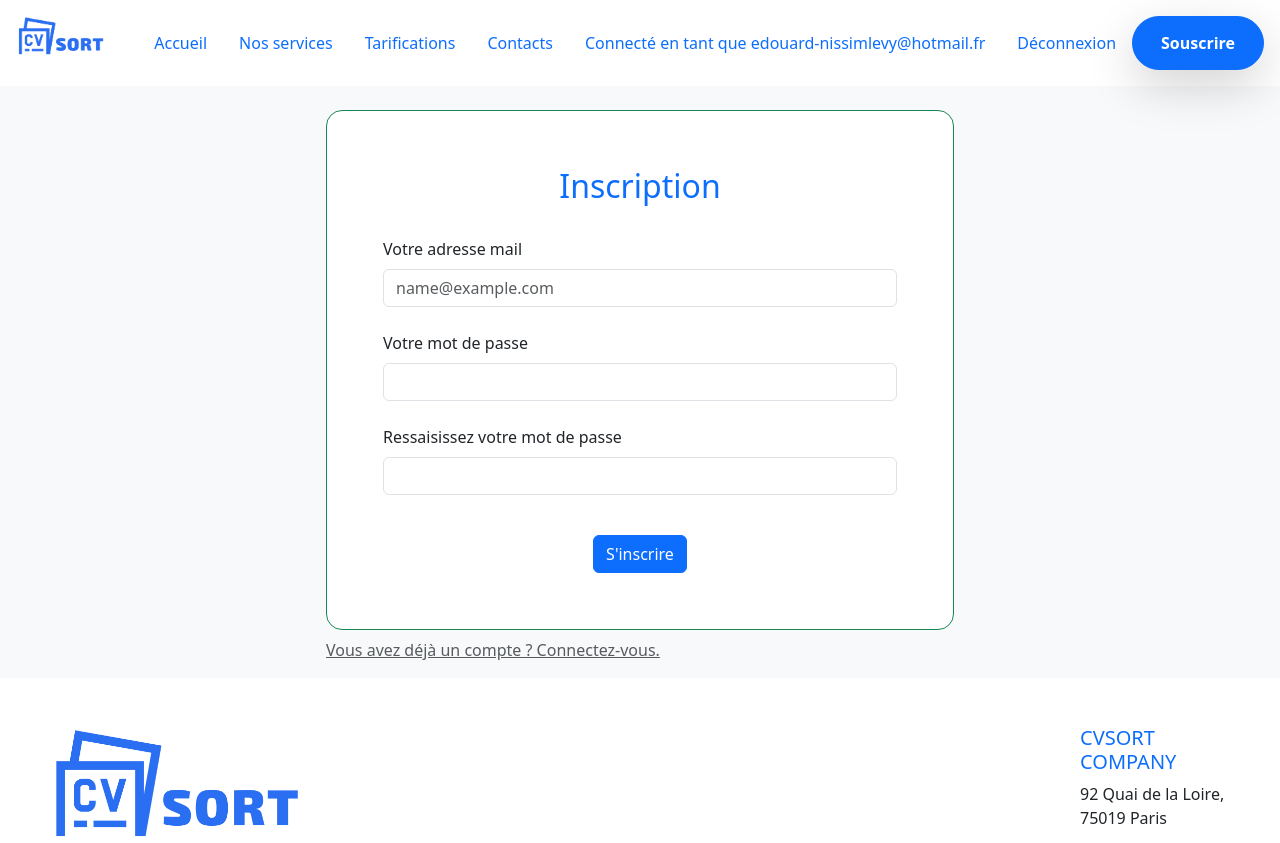
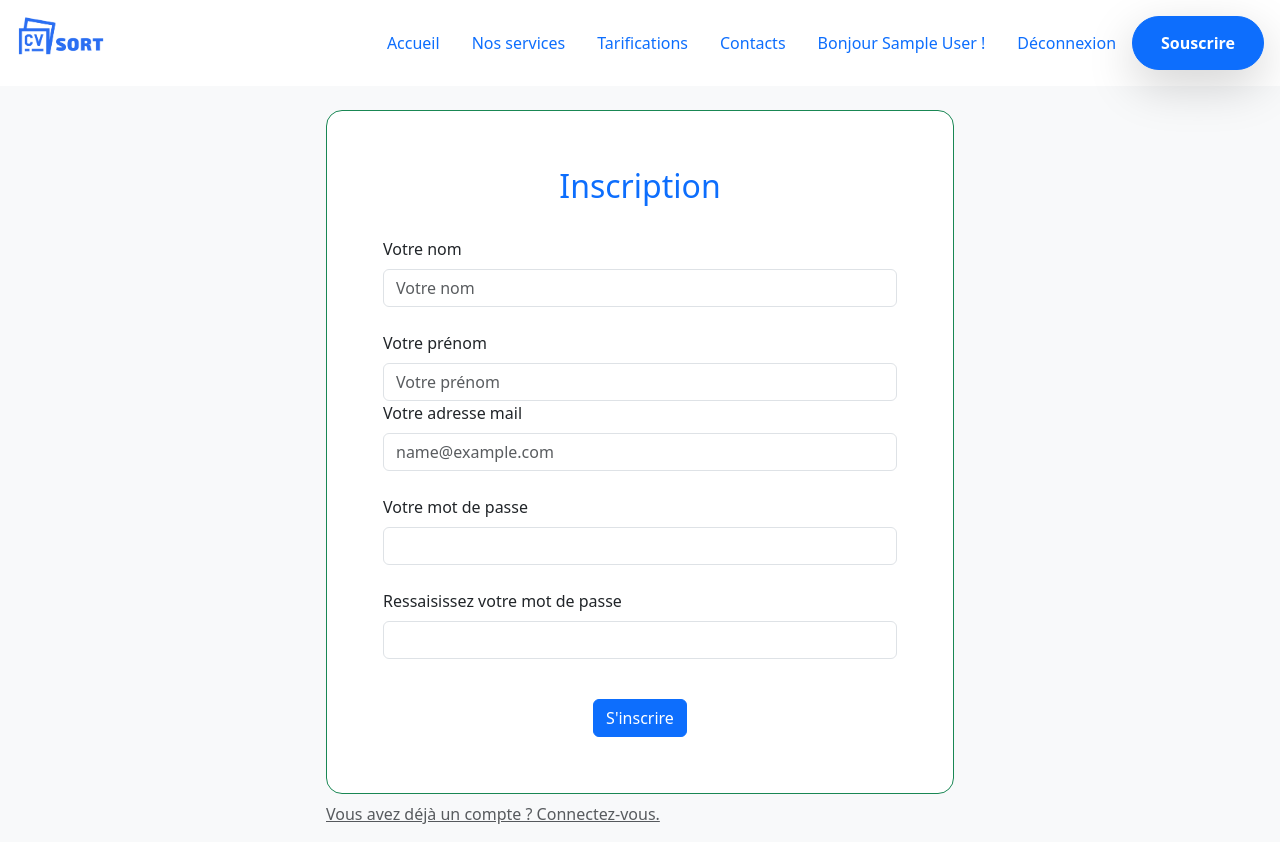
Before and after one commit to noabouskila/CVsort, a PHP site: page /cvSortLivrable/pageInscription.php in a window 1280 px wide. Shown: the top 843 px of the page. Run offline with PHP 8.4, Linux system fonts and the light colour scheme; the visitor is signed in with stand-in values (Sample User, id 1).

Commit message:
arranger bonjour prenom

```diff
--- a/header.php
+++ b/header.php
@@ -26,7 +26,7 @@ $mdp = $_SESSION["mdpcorrespondance"]=true;
         <li class="nav-item"><a href="index.php#tarifications" class="nav-link fw-lg-bolder ">Tarifications</a></li>
         <li class="nav-item"><a href="index.php#contacts" class="nav-link fw-lg-bolder ">Contacts</a></li>
         <?php if (isset($_SESSION['email'])): ?>
-        <li class="nav-item"><a href="#" class="nav-link fw-lg-bolder ">Connecté en tant que <?php echo $_SESSION['email']; ?></a></li>
+        <li class="nav-item"><a href="#" class="nav-link fw-lg-bolder ">Bonjour <?php echo $_SESSION['prenom']?> !</a></li>
         <li class="nav-item"><a href="logout.php" class="nav-link fw-lg-bolder ">Déconnexion</a></li>
         <?php else: ?>
         <li class="nav-item"><a href="pageConnexion.php" class="nav-link fw-lg-bolder ">Se connecter</a></li>
--- a/pageInscription.php
+++ b/pageInscription.php
@@ -38,6 +38,14 @@ body {
                     <h1 class="text-center fs-2 text-primary fw-normal">Inscription</h1>
                     </br>
                     <form method="POST" action="inscription.php">
+
+                        <label for="nom" class="form-label fs-6">Votre nom</label>
+                        <input type="text" class="form-control" id="nom" name="nom" placeholder="Votre nom" required>
+                        </br>
+
+                        <label for="prenom" class="form-label fs-6">Votre prénom</label>
+                        <input type="text" class="form-control" id="prenom" name="prenom" placeholder="Votre prénom" required>
+
                         <label for="exampleFormControlInput1" class="form-label fs-6">Votre adresse mail</label>
                         <input type="email" class="form-control" id="exampleFormControlInput1" name="email" placeholder="name@example.com" required>
                         </br>
```
Also changed, not shown: connexion.php (+6 -1 lines), inscription.php (+5 -2 lines).
